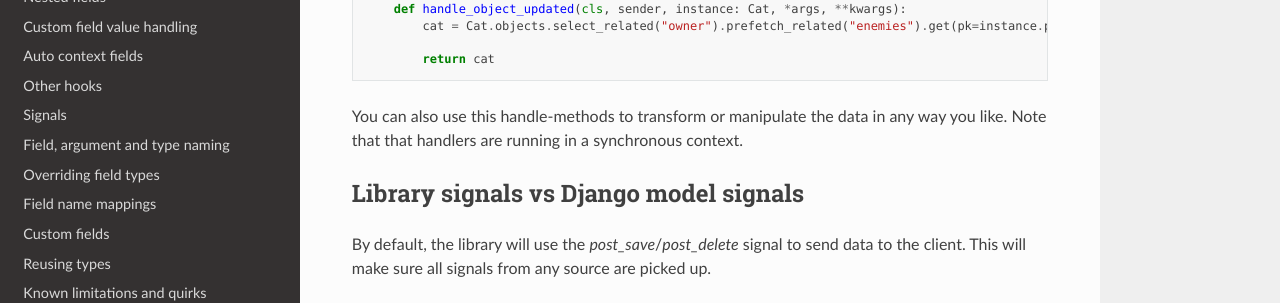
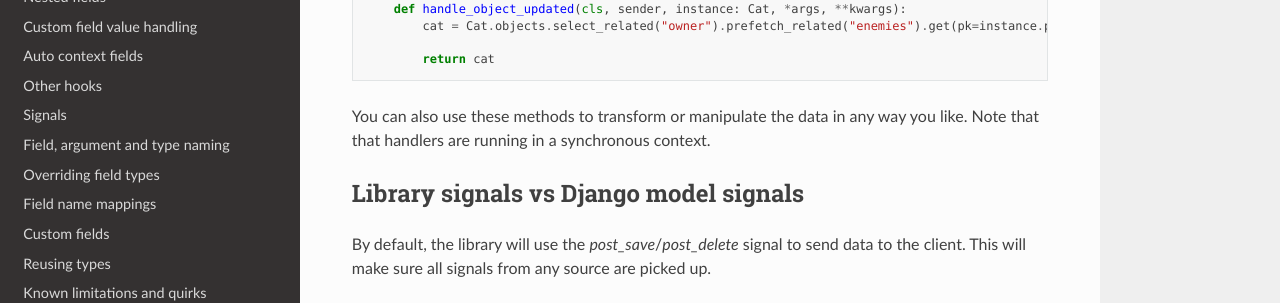
Before and after one commit to tOgg1/graphene-django-cud, a Sphinx documentation site: the page built from docs/guide/subscriptions.rst, in a window 1280 px wide and 900 px high, scrolled down 4717 px. Shown: the part 151-454 px from the top of the window. Built offline with Sphinx 7.4.7 and the Read the Docs theme 2.0.0, drawn with Linux system fonts in a browser that asks for light colours; some of the changed text lies outside the part shown.

Commit message:
Improve subscriptions documentation
Signed-off-by: Tormod Haugland <tormod.haugland@gmail.com>

```diff
--- a/docs/guide/subscriptions.rst
+++ b/docs/guide/subscriptions.rst
@@ -262,7 +262,7 @@ calls to the queryset:
             return cat
 
 
-You can also use this handle-methods to transform or manipulate the data in any way you like. Note that that handlers
+You can also use these methods to transform or manipulate the data in any way you like. Note that that handlers
 are running in a synchronous context.
 
 
```
Also changed, not shown: other parts of docs/guide/subscriptions.rst (+1 -1 lines).
